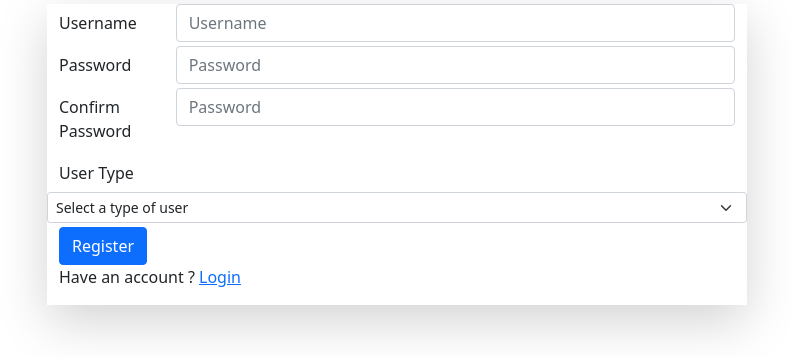
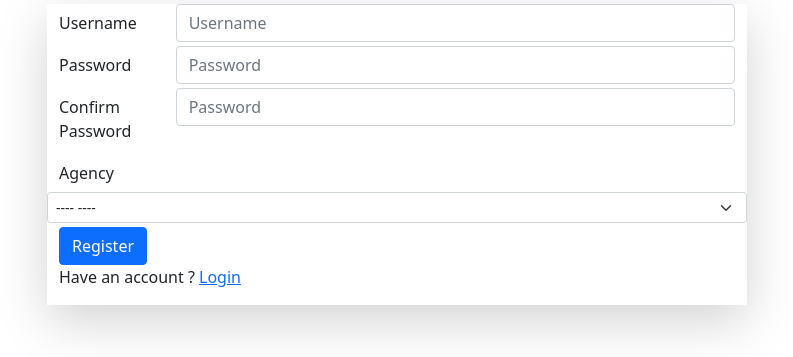
Before and after one commit to muhammadnasif/Codesamurai_BuetNoobs_Onsite, a Django app: page /registration/ in a window 1280 px wide. Shown: the top 357 px of the page, without its empty margins (243-1036 px from the left). Run offline with Django 4.2, Linux system fonts and the light colour scheme; tables that the repository leaves empty hold one stand-in row (values such as "Sample post"); some libraries are stand-ins or nearby versions.

Commit message:
Agency registration done

```diff
--- a/observer/authentication_module.py
+++ b/observer/authentication_module.py
@@ -48,10 +48,10 @@ def logout_request(request):
 
 
 def registration(request):
-    userTypes = Agency.objects.all()
+    agencies = Agency.objects.all()
 
     context = {
-        'userTypes': userTypes,
+        'agencies': agencies,
     }
 
     if request.method == 'POST':
@@ -63,13 +63,10 @@ def registration(request):
 
         if password == confirm_password:
             user = User(username=username, password=password,
-                        userType=UserTypes.objects.get(code=request.POST['userType']))
+                        agency=Agency.objects.get(name=request.POST['agency']))
             user.save()
-
-
             return redirect(reverse('login'))
 
     print("usertype print korchi")
-    print(userTypes)
 
     return render(request, 'role_management/registration.html', context)
--- a/templates/role_management/registration.html
+++ b/templates/role_management/registration.html
@@ -41,12 +41,12 @@
         </div>
 
         <div class="form-group row my-1">
-            <label for="inputPassword3" class="col-sm-2 col-form-label">User Type</label>
-            <select class="form-select form-select-sm sm-3" aria-label=".form-select-lg example" name="userType">
-                <option selected>Select a type of user</option>
+            <label for="inputPassword3" class="col-sm-2 col-form-label">Agency</label>
+            <select class="form-select form-select-sm sm-3" aria-label=".form-select-lg example" name="agency">
+                <option selected>----  ----</option>
 
-                {% for userType in userTypes %}
-                    <option value="{{ userType }}">{{ userType }}</option>
+                {% for agency in agencies %}
+                    <option value="{{ agency }}">{{ agency }}</option>
                 {% endfor %}
 
 
```
